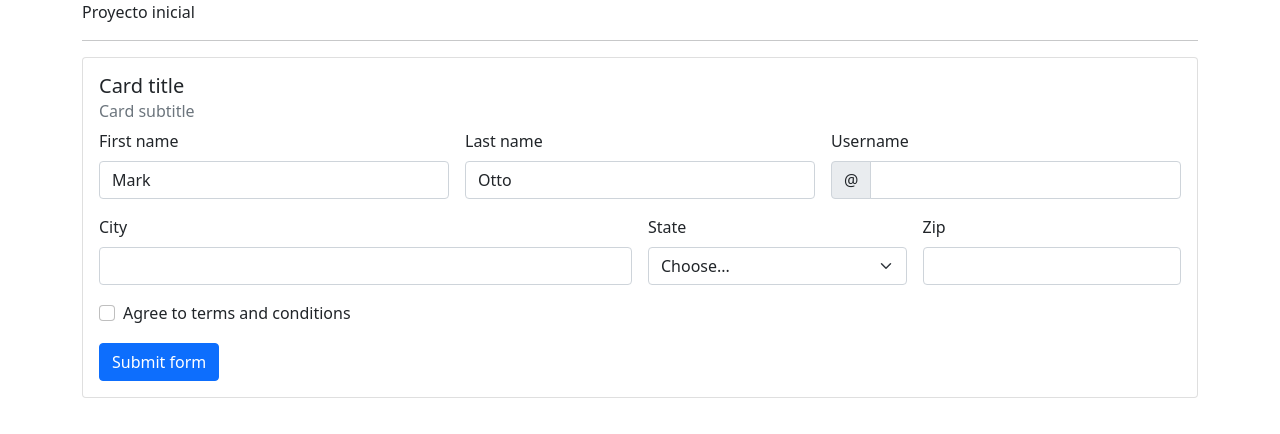
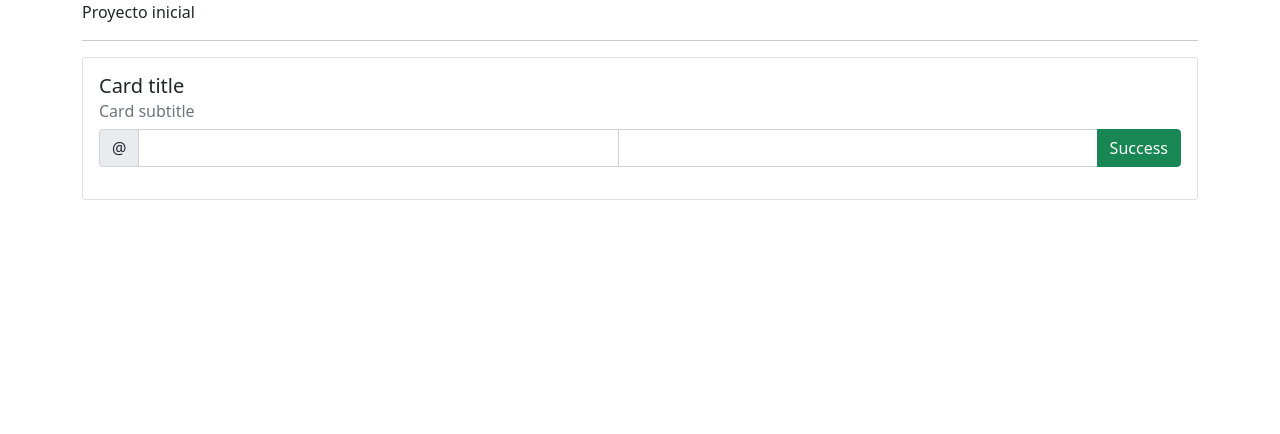
Before and after one commit to dancamar/ejemploVerano, a React (Create React App) app: page / in a window 1280 px wide. Shown: the top 434 px of the page. Built offline with nearby package versions, Linux system fonts and the light colour scheme.

Commit message:
Se agregaron funciones en el input y button

```diff
--- a/src/components/FormDatos.js
+++ b/src/components/FormDatos.js
@@ -1,121 +1,66 @@
-import React from "react";
+import React, { useState } from "react";
 
 function FormDatos() {
+
+  const variablesInicio={
+    numero1: " ",
+    numero2:" "
+  };
+
+  const [values, setValues] = useState(variablesInicio);
+
+  const cambioInput = (e) => {
+    const { name, value } = e.target;
+    setValues({ ...values, [name]: value });
+  };
+
+  const onClick = (e) => {
+    e.preventDefault();
+    let suma=parseInt(values.numero1)*parseInt(values.numero2);
+    alert("La suma es:"+suma)
+    setValues(variablesInicio);
+      };
+
   return (
     <div>
-      <div class="card">
-        <div class="card-body">
-          <h5 class="card-title">Card title</h5>
-          <h6 class="card-subtitle mb-2 text-muted">Card subtitle</h6>
-          <form class="row g-3 needs-validation" novalidate>
-        <div class="col-md-4">
-          <label for="validationCustom01" class="form-label">
-            First name
-          </label>
-          <input
-            type="text"
-            class="form-control"
-            id="validationCustom01"
-            value="Mark"
-            required
-          />
-          <div class="valid-feedback">Looks good!</div>
-        </div>
-        <div class="col-md-4">
-          <label for="validationCustom02" class="form-label">
-            Last name
-          </label>
-          <input
-            type="text"
-            class="form-control"
-            id="validationCustom02"
-            value="Otto"
-            required
-          />
-          <div class="valid-feedback">Looks good!</div>
-        </div>
-        <div class="col-md-4">
-          <label for="validationCustomUsername" class="form-label">
-            Username
-          </label>
-          <div class="input-group has-validation">
-            <span class="input-group-text" id="inputGroupPrepend">
+      <div className="card">
+        <div className="card-body">
+          <h5 className="card-title">Card title</h5>
+          <h6 className="card-subtitle mb-2 text-muted">Card subtitle</h6>
+          <div className="input-group mb-3">
+            <span className="input-group-text" id="basic-addon1">
               @
             </span>
+
             <input
               type="text"
-              class="form-control"
-              id="validationCustomUsername"
-              aria-describedby="inputGroupPrepend"
-              required
+              className="form-control"
+              placeholder="Inserte numero 1"
+              aria-label="Username"
+              aria-describedby="basic-addon1"
+              name="numero1"
+              onChange={cambioInput}
+              value={values.numero1}
             />
-            <div class="invalid-feedback">Please choose a username.</div>
+<br/>
+            <input
+              type="text"
+              className="form-control"
+              placeholder="Inserte nombre"
+              aria-label="Username"
+              aria-describedby="basic-addon1"
+              name="numero2"
+              onChange={cambioInput}
+              value={values.numero2}
+            />
+
+            <button type="button" className="btn btn-success" onClick={onClick}>
+              Success
+            </button>
           </div>
-        </div>
-        <div class="col-md-6">
-          <label for="validationCustom03" class="form-label">
-            City
-          </label>
-          <input
-            type="text"
-            class="form-control"
-            id="validationCustom03"
-            required
-          />
-          <div class="invalid-feedback">Please provide a valid city.</div>
-        </div>
-        <div class="col-md-3">
-          <label for="validationCustom04" class="form-label">
-            State
-          </label>
-          <select class="form-select" id="validationCustom04" required>
-            <option selected disabled value="">
-              Choose...
-            </option>
-            <option>...</option>
-          </select>
-          <div class="invalid-feedback">Please select a valid state.</div>
-        </div>
-        <div class="col-md-3">
-          <label for="validationCustom05" class="form-label">
-            Zip
-          </label>
-          <input
-            type="text"
-            class="form-control"
-            id="validationCustom05"
-            required
-          />
-          <div class="invalid-feedback">Please provide a valid zip.</div>
-        </div>
-        <div class="col-12">
-          <div class="form-check">
-            <input
-              class="form-check-input"
-              type="checkbox"
-              value=""
-              id="invalidCheck"
-              required
-            />
-            <label class="form-check-label" for="invalidCheck">
-              Agree to terms and conditions
-            </label>
-            <div class="invalid-feedback">
-              You must agree before submitting.
-            </div>
-          </div>
-        </div>
-        <div class="col-12">
-          <button class="btn btn-primary" type="submit">
-            Submit form
-          </button>
-        </div>
-      </form>
-
         </div>
       </div>
     </div>
-
   );
 }
 
```
